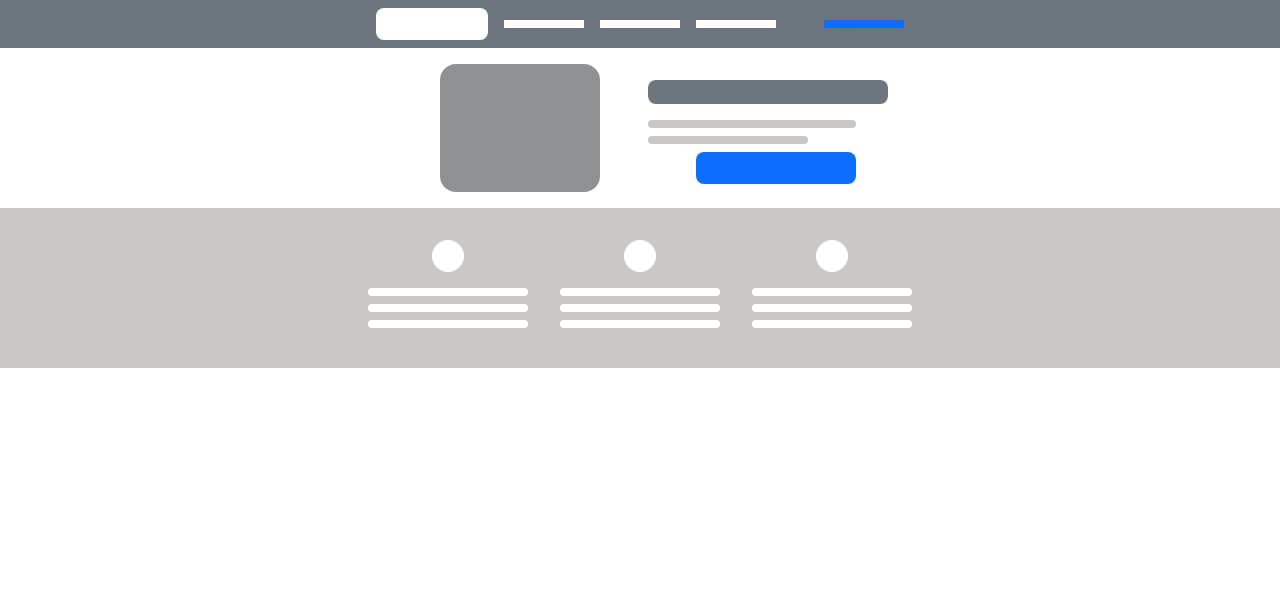
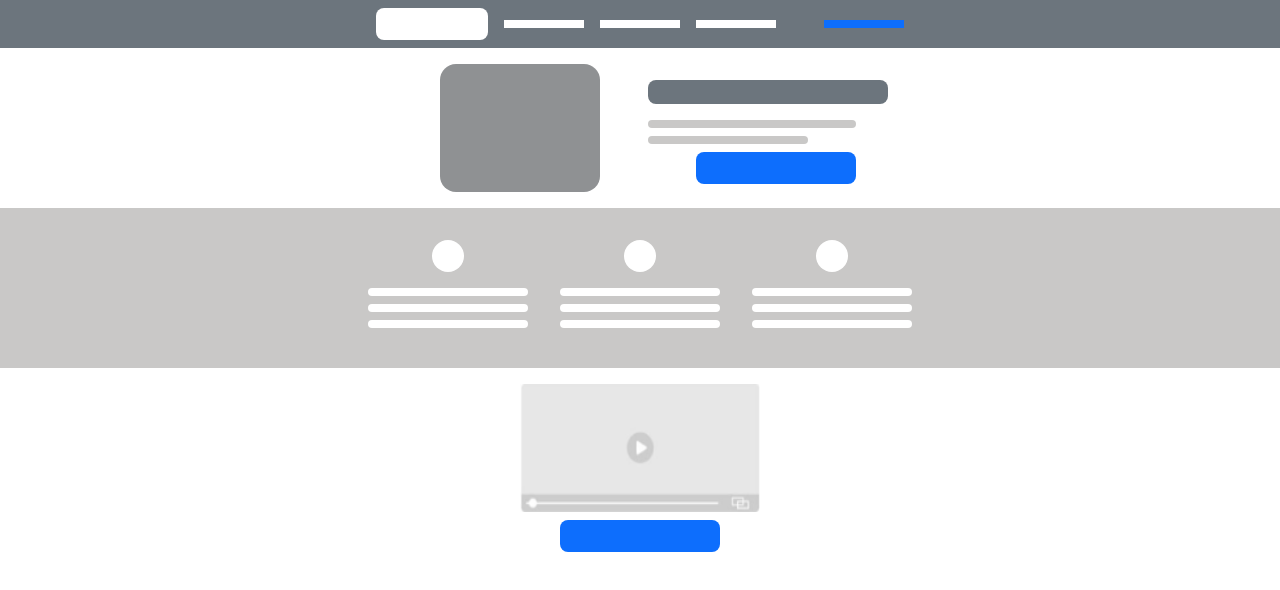
Before and after one commit to RolandSzB/MockupBootstrapTema5, a website: page index.html in a window 1280 px wide. Drawn offline with nearby package versions, Linux system fonts and the light colour scheme.

Commit message:
Third Row added

```diff
--- a/index.html
+++ b/index.html
@@ -59,6 +59,10 @@
       .bg-custom-gray {
         background-color: #c9c8c7;
       }
+      .video-size {
+        width: 15rem;
+        height: 8rem;
+      }
     </style>
   </head>
   <body>
@@ -117,5 +121,12 @@
         <div class="bg-white text2-area mb-4"></div>
       </div>
     </div>
+    <!-- Third Row -->
+    <div
+      class="d-flex flex-column justify-content-center align-items-center mt-3"
+    >
+      <img src="video.png" class="video-size" />
+      <div class="bg-primary button-area mt-2"></div>
+    </div>
   </body>
 </html>
```
Also changed, not shown: video.png (added).
